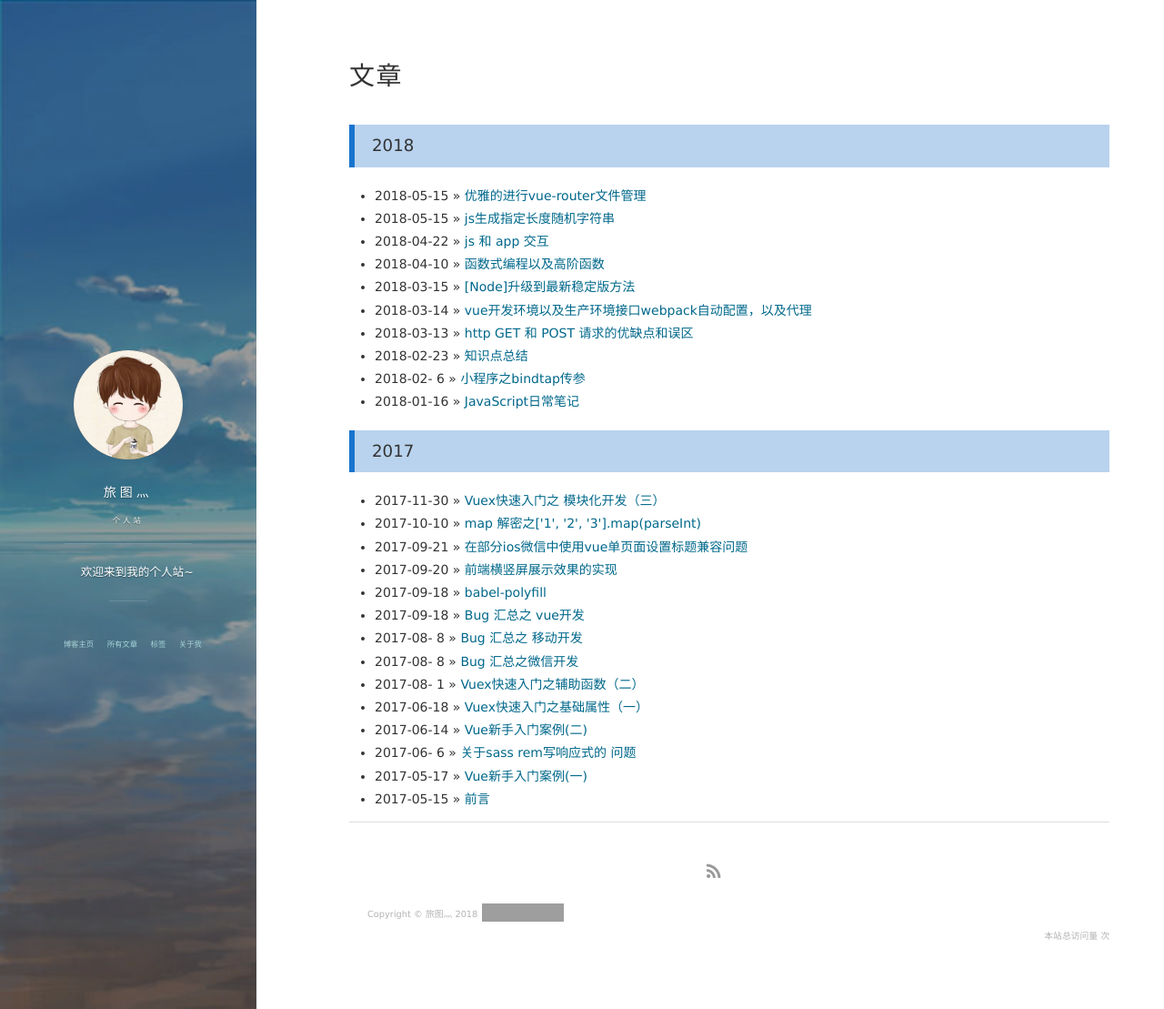
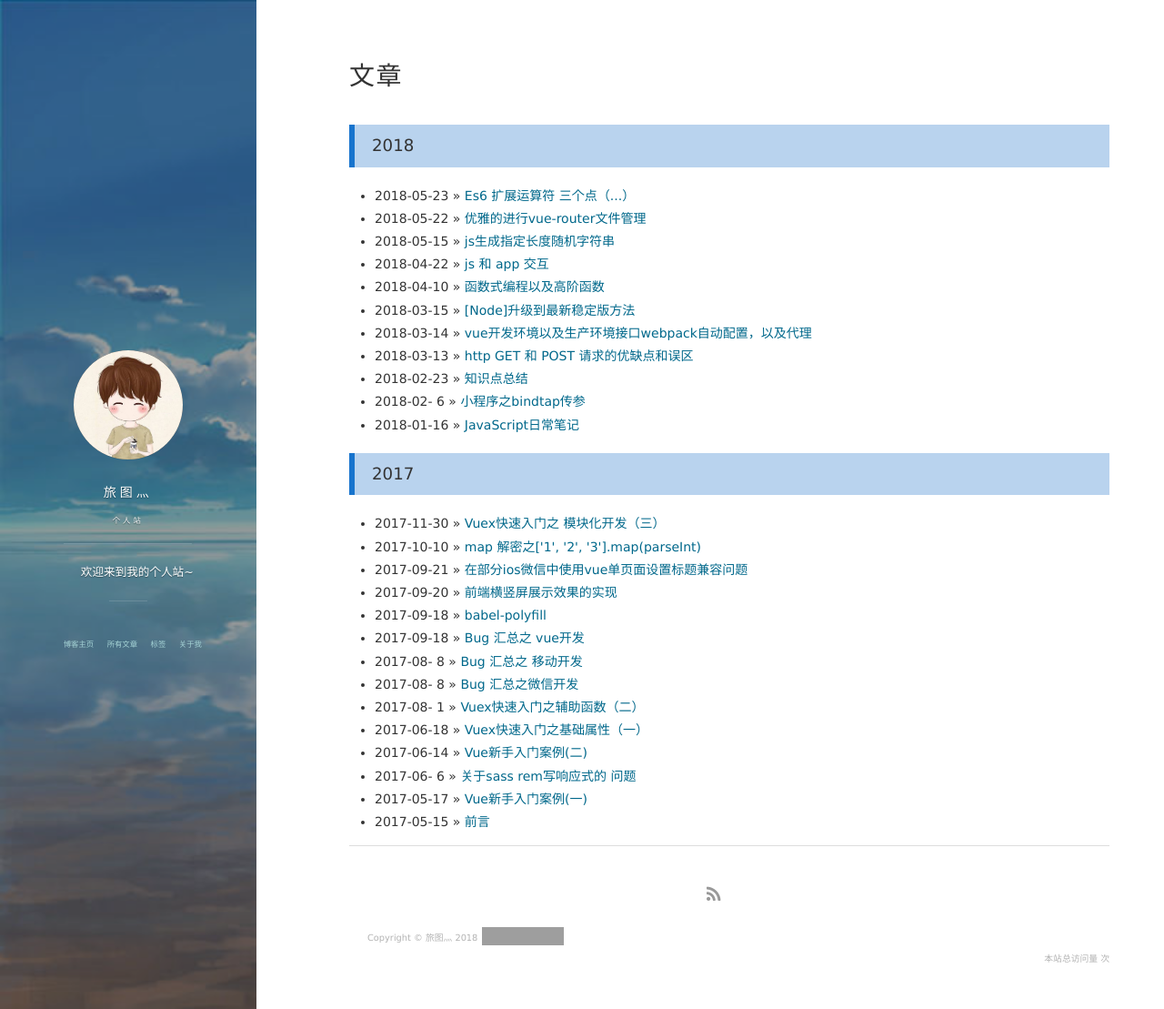
Before and after one commit to xwLyc/xwLyc.github.io, a Jekyll site: the page built from archive.html, in a window 1280 px wide and 1109 px high. Shown: the whole window at 91% size. Built offline with Jekyll 4.4.1, drawn with Linux system fonts in a browser that asks for light colours; nearby versions of some CDN libraries; comment, search, counter and statistics services are not loaded; some of the changed lines change nothing that is shown; grey boxes are pictures that could not be loaded.

Commit message:
Es6 展开运算符

```diff
--- a/_posts/2018-05-22-vueRouterManage.md
+++ b/_posts/2018-05-22-vueRouterManage.md
@@ -1,7 +1,7 @@
 ---
 layout: post
 title: "优雅的进行vue-router文件管理"
-date: 2018-05-15
+date: 2018-05-22
 description: "高效管理自己的vue-router文件"
 tag: Vue
 ---
--- /dev/null
+++ b/_posts/2018-05-23-Es6Spread.md
@@ -0,0 +1,224 @@
+---
+layout: post
+title: "Es6 扩展运算符 三个点（...）"
+date: 2018-05-23
+description: "Es6 扩展运算符 三个点（...）"
+tag: Javascript
+---
+
+遇到上一篇文章的问题，发现自己对Es6理解的还是太肤浅了，针对上一篇文章用到的 Es6展开运算符，看了一些博客，赶紧记下~~~
+
+
+### 含义
+
+扩展运算符（ spread ）是三个点（...）。它好比 rest 参数的逆运算，将一个数组转为用逗号分隔的参数序列。
+
+    console.log(...[1, 2, 3])
+    // 1 2 3
+    console.log(1, ...[2, 3, 4], 5)
+    // 1 2 3 4 5
+    [...document.querySelectorAll('div')]
+    // [<div>, <div>, <div>]
+
+### 用途
+
+#### 1. 函数调用
+
+    function push(array, ...items) {
+        array.push(...items);
+    }
+    function add(x, y) {
+        return x + y;
+    }
+    var numbers = [4, 38];
+    add(...numbers) // 42
+
+上面代码中，array.push(...items)和add(...numbers)这两行，都是函数的调用，它们的都使用了扩展运算符。该运算符将一个数组，变为参数序列
+
+扩展运算符与正常的函数参数可以结合使用，非常灵活。
+
+    #### 注意： 声明函数时   ####
+
+    function add( ...keys, last ) { //报错，不定参数只能放在最后面
+
+    }
+
+    function add( ...key1, ...key2 ){ //报错，一个函数不能出现多个不定参数
+
+    }
+
+#### 2. 替代数组的 apply 方法
+
+由于扩展运算符可以展开数组，所以不再需要apply方法，将数组转为函数的参数了。
+
+    // ES5 的写法
+    function f(x, y, z) {
+    // ...
+    }
+    var args = [0, 1, 2];
+    f.apply(null, args);
+
+    // ES6 的写法
+    function f(x, y, z) {
+    // ...
+    }
+
+    var args = [0, 1, 2];
+    f(...args);
+
+下面是扩展运算符取代apply方法的一个实际的例子，应用Math.max方法，简化求出一个数组最大元素的写法。
+
+    // ES5 的写法
+    Math.max.apply(null, [14, 3, 77])
+    // ES6 的写法
+    Math.max(...[14, 3, 77])
+    //  等同于
+    Math.max(14, 3, 77);
+
+上面代码表示，由于 JavaScript 不提供求数组最大元素的函数，所以只能套用Math.max函数，将数组转为一个参数序列，然后求最大值。有了扩展运算符以后，就可以直接用Math.max了。
+
+另一个例子是通过push函数，将一个数组添加到另一个数组的尾部。
+
+    // ES5 的写法
+    var arr1 = [0, 1, 2];
+    var arr2 = [3, 4, 5];
+    Array.prototype.push.apply(arr1, arr2);
+    // ES6 的写法
+    var arr1 = [0, 1, 2];
+    var arr2 = [3, 4, 5];
+    arr1.push(...arr2);
+
+上面代码的 ES5 写法中，push方法的参数不能是数组，所以只好通过apply方法变通使用push方法。有了扩展运算符，就可以直接将数组传入push方法。
+
+下面是另外一个例子。
+
+    // ES5
+    new (Date.bind.apply(Date, [null, 2015, 1, 1]))
+    // ES6
+    new Date(...[2015, 1, 1]);
+
+#### 3. 合并数组
+
+    // ES5
+    [1, 2].concat(more)
+    // ES6
+    [1, 2, ...more]
+    var arr1 = ['a', 'b'];
+    var arr2 = ['c'];
+    var arr3 = ['d', 'e'];
+    // ES5 的合并数组
+    arr1.concat(arr2, arr3);
+    // [ 'a', 'b', 'c', 'd', 'e' ]
+    // ES6 的合并数组
+    [...arr1, ...arr2, ...arr3]
+    // [ 'a', 'b', 'c', 'd', 'e' ]
+
+#### 4. 与解构赋值结合
+
+扩展运算符可以与解构赋值结合起来，用于生成数组。
+
+    // ES5
+    a = list[0], rest = list.slice(1)
+    // ES6
+    [a, ...rest] = list
+
+    下面是另外一些例子。
+    const [first, ...rest] = [1, 2, 3, 4, 5];
+    first // 1
+    rest // [2, 3, 4, 5]
+    const [first, ...rest] = [];
+    first // undefined
+    rest // []:
+    const [first, ...rest] = ["foo"];
+    first // "foo"
+    rest // []
+
+如果将扩展运算符用于数组赋值，只能放在参数的最后一位，否则会报错。
+
+    const [...butLast, last] = [1, 2, 3, 4, 5];
+    //  报错
+    const [first, ...middle, last] = [1, 2, 3, 4, 5];
+    //  报错
+
+#### 5. 函数的返回值
+
+JavaScript 的函数只能返回一个值，如果需要返回多个值，只能返回数组或对象。扩展运算符提供了解决这个问题的一种变通方法。
+
+    var dateFields = readDateFields(database);
+    var d = new Date(...dateFields);
+
+上面代码从数据库取出一行数据，通过扩展运算符，直接将其传入构造函数Date。
+
+#### 6. 字符串
+
+扩展运算符还可以将字符串转为真正的数组。
+
+    [...'hello']
+    // [ "h", "e", "l", "l", "o" ]
+
+上面代码的第一种写法， JavaScript 会将 32 位 Unicode 字符，识别为 2 个字符，采用扩展运算符就没有这个问题。因此，正确返回字符串长度的函数，可以像下面这样写。
+
+    function length(str) {
+        return [...str].length;
+    }
+    length('x\uD83D\uDE80y') // 3
+
+凡是涉及到操作 32 位 Unicode 字符的函数，都有这个问题。因此，最好都用扩展运算符改写。
+
+    let str = 'x\uD83D\uDE80y';
+    str.split('').reverse().join('')
+    // 'y\uDE80\uD83Dx'
+    [...str].reverse().join('')
+    // 'y\uD83D\uDE80x'
+
+上面代码中，如果不用扩展运算符，字符串的reverse操作就不正确。
+
+#### 7. 实现了 Iterator 接口的对象
+
+任何 Iterator 接口的对象，都可以用扩展运算符转为真正的数组。
+
+    var nodeList = document.querySelectorAll('div');
+    var array = [...nodeList];
+
+上面代码中，querySelectorAll方法返回的是一个nodeList对象。它不是数组，而是一个类似数组的对象。这时，扩展运算符可以将其转为真正的数组，原因就在于NodeList对象实现了 Iterator 接口。
+
+对于那些没有部署 Iterator 接口的类似数组的对象，扩展运算符就无法将其转为真正的数组。
+
+    let arrayLike = {
+        '0': 'a',
+        '1': 'b',
+        '2': 'c',
+        length: 3
+    };
+    // TypeError: Cannot spread non-iterable object.
+    //也就是说，直接对对象使用展开运算符会报错
+    let arr = [...arrayLike];
+
+上面代码中，arrayLike是一个类似数组的对象，但是没有部署 Iterator 接口，扩展运算符就会报错。这时，可以改为使用`Array.from`方法将arrayLike转为真正的数组。
+
+#### 8. Map 和 Set 结构， Generator 函数
+
+扩展运算符内部调用的是数据结构的 Iterator 接口，因此只要具有 Iterator 接口的对象，都可以使用扩展运算符，比如 Map 结构。
+
+    let map = new Map([
+        [1, 'one'],
+        [2, 'two'],
+        [3, 'three'],
+    ]);
+    let arr = [...map.keys()]; // [1, 2, 3]
+
+Generator 函数运行后，返回一个遍历器对象，因此也可以使用扩展运算符。
+
+    var go = function*(){
+        yield 1;
+        yield 2;
+        yield 3;
+    };
+    [...go()] // [1, 2, 3]
+
+上面代码中，变量go是一个 Generator 函数，执行后返回的是一个遍历器对象，对这个遍历器对象执行扩展运算符，就会将内部遍历得到的值，转为一个数组。
+
+如果对没有iterator接口的对象，使用扩展运算符，将会报错。
+
+    var obj = {a: 1, b: 2};
+    let arr = [...obj]; // TypeError: Cannot spread non-iterable object
```
